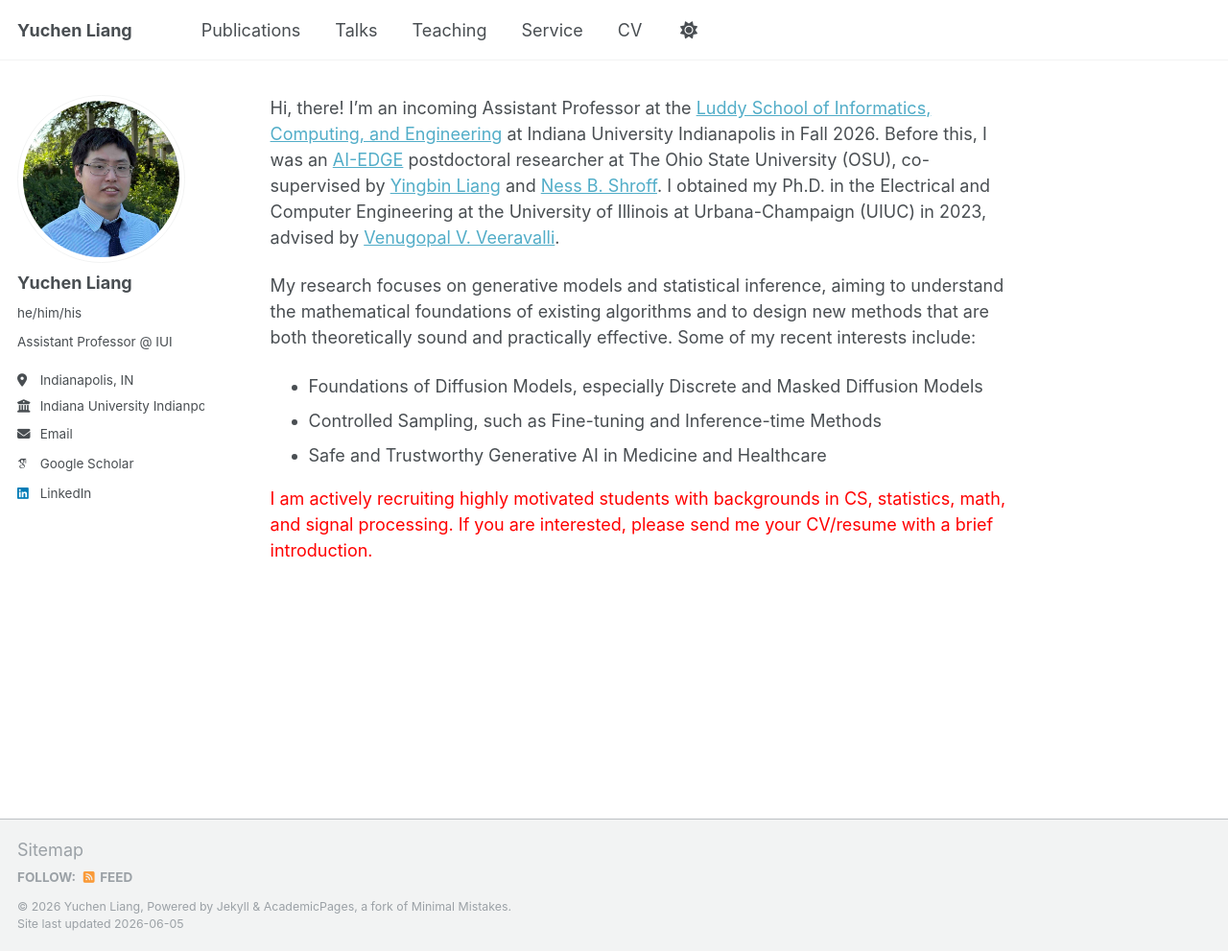
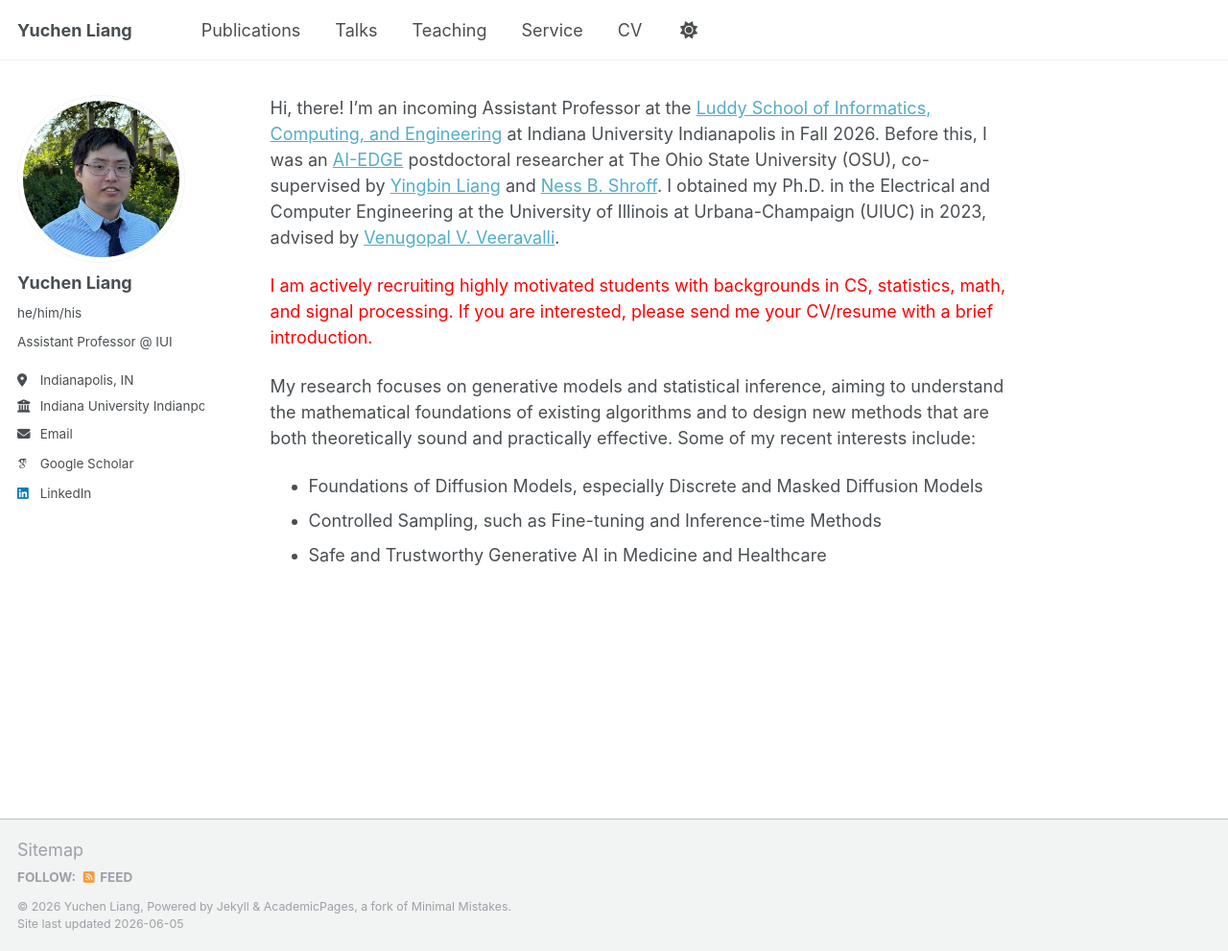
Before and after one commit to yuchenliang1/yuchenliang1.github.io, a Jekyll site: the page built from _pages/about.md, in a window 1280 px wide and 991 px high. Shown: the whole window at 96% size. Built offline with Jekyll 4.4.1, drawn with Linux system fonts in a browser that asks for light colours; some web fonts are replaced; a script that is not in the unit is left out.

Commit message:
update 6.5.26

```diff
--- a/_pages/about.md
+++ b/_pages/about.md
@@ -9,12 +9,12 @@ redirect_from:
 
 Hi, there! I'm an incoming Assistant Professor at the [Luddy School of Informatics, Computing, and Engineering](https://luddy.indianapolis.iu.edu/) at Indiana University Indianapolis in Fall 2026. Before this, I was an [AI-EDGE](https://aiedge.osu.edu/) postdoctoral researcher at The Ohio State University (OSU), co-supervised by [Yingbin Liang](https://sites.google.com/view/yingbinliang/) and [Ness B. Shroff](https://u.osu.edu/shroff-11/). I obtained my Ph.D. in the Electrical and Computer Engineering at the University of Illinois at Urbana-Champaign (UIUC) in 2023, advised by [Venugopal V. Veeravalli](https://vvv.ece.illinois.edu/).
 
+<span style="color:red"> I am actively recruiting highly motivated students with backgrounds in CS, statistics, math, and signal processing. If you are interested, please send me your CV/resume with a brief introduction. </span>
+
 My research focuses on generative models and statistical inference, aiming to understand the mathematical foundations of existing algorithms and to design new methods that are both theoretically sound and practically effective. Some of my recent interests include:
 * Foundations of Diffusion Models, especially Discrete and Masked Diffusion Models
 * Controlled Sampling, such as Fine-tuning and Inference-time Methods
 * Safe and Trustworthy Generative AI in Medicine and Healthcare
-
-<span style="color:red"> I am actively recruiting highly motivated students with backgrounds in CS, statistics, math, and signal processing. If you are interested, please send me your CV/resume with a brief introduction. </span>
 
 <!-- Getting started
 ======
```
